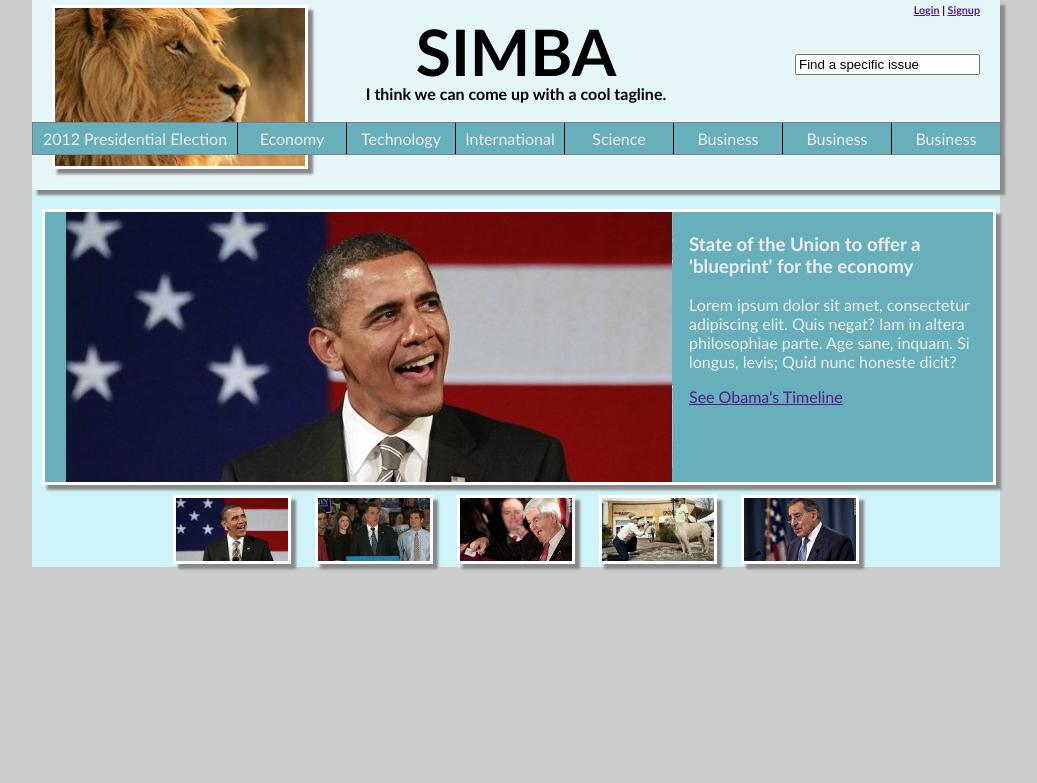
After one commit to askariMakeya/Simba, a PHP site: page /home.php in a window 1280 px wide. The commit adds this page. Shown: the top 783 px of the page, without its empty margins (124-1161 px from the left). Run offline with PHP 8.4, Linux system fonts and the light colour scheme.

Commit message:
Adding the homepage

```diff
--- /dev/null
+++ b/home.css
@@ -0,0 +1,139 @@
+body{
+	background-color:#cccccc;
+	margin:0px;
+	font-family:'Gill Sans', sans-serif
+}
+/* http://colorschemedesigner.com/#3l11T9pP.ebOE */
+.mainsite{
+	width: 968px;
+	margin-top:0px;
+	margin-left:auto;
+	margin-right:auto;
+	position:relative;
+	background-color:#CEF3F8;
+}
+.mainsite .top{
+	background-color: #E5F6F8;
+	margin:0px;
+	padding:20px;
+	height:150px;
+	box-shadow: 5px 5px 2.5px #888;
+}
+.mainsite .title{
+	width:500 px;
+	margin:0px auto;
+	text-align:center;
+	padding:0px;
+	color: black;
+	position: relative;
+	/*background-color:red;*/
+}
+.mainsite .title h1{
+	font-size: 4.0em;
+	margin:0px;
+	line-height: 1;
+	padding:0px;
+}
+.mainsite .title h4{
+	margin:0px;
+	padding:0px;
+}
+.mainsite .signup{
+	text-align: right;
+	padding:0px;
+	margin:0px;
+}
+.mainsite .logon{
+	/*background-color:red;*/
+	width: 158 px;
+	float:right;
+	position:relative;
+	top:-100px;
+}
+.mainsite .top .simba{
+	width:250px;
+	position:absolute;
+	left:20px;
+	top:5px;
+	border:solid white;
+	box-shadow: 5px 5px 2.5px #888;
+}
+.mainsite .categorybar{
+	padding:0;
+	list-style:none;
+	width:967px;
+	margin-top: 0;
+	position: absolute;
+	z-index:2;
+	left:0px;
+	border:solid gray;
+	border-width:thin;
+	line-height:21px;
+}
+.mainsite .categorybar li a{
+	text-decoration:none;
+	padding: 5px 2px;
+	color:#eee;
+	background:#67AFBA;
+	width:104px;
+	text-align:center;
+	float:left;
+	border-left: 1px solid black;
+}
+.mainsite .categorybar li a#first{
+	width:200px;
+	border-left:none;
+}
+.mainsite .categorybar li a#last{
+	width:104px;
+}
+.mainsite .categorybar li a:hover{
+	background-color:#CEF3F8;
+	color: black;
+}
+
+.mainsite .main{
+	height: 270px;
+	width: 948px;
+	position:relative;
+	margin-left:auto;
+	margin-right:auto;
+}
+.mainsite .main .text{
+	width:306px;
+	height:270px;
+	z-index:5;
+	position:absolute;
+	top:0px;
+	right:-10px;
+	color:#eee;
+	padding: 5px;
+}
+#sb1,#st1{
+	display:block;
+}
+#sb2,#sb3,#sb4,#sb5,#st2,#st3,#st4,#st5{
+	display:none;
+}
+.navbar ul{
+	padding: 0px;
+	list-style:none outside;
+	text-align: center;
+}
+.navbar li{
+	height: 76px;
+	width 116px;
+	display:inline;
+	margin: 0px 10px;
+}
+.main img{
+	margin: 0px 10px;
+	box-shadow: 5px 5px 2.5px #888;
+	position:relative;
+	left:-10px;
+	border:solid white;
+}
+.navbar img{
+	border:solid white;
+	box-shadow: 5px 5px 2.5px #888;
+}
--- /dev/null
+++ b/home.php
@@ -0,0 +1,114 @@
+<html>
+	<head>
+		<link rel="stylesheet" type="text/css" href="home.css" />
+		<script src="jquery-1.7.1.min.js"></script>
+		<script type="text/javascript">
+			var cname = 's1'
+			$(document).ready(function(){
+				$(".navbar li").hover(function(){
+					$(".navbar ."+cname+" img").css("border","solid white");
+					$("#sb"+cname.charAt(1)).hide();
+					$("#st"+cname.charAt(1)).hide();
+					cname = this.className;
+					$(".navbar ."+cname+" img").css("border","solid red");
+					$("."+cname).show();
+				});
+			});
+		</script>
+	</head>
+	<body>
+	<div class="mainsite">
+	<div class="top">
+	<div class="title">
+		<h1 >SIMBA</h1>
+		<h4 >I think we can come up with a cool tagline.</h3>
+	</div>
+
+	<div class="logon">
+		<h6 class="signup"><a href="">Login</a> | <a href="">Signup</a></h6>
+		</br></br>
+		<form><input type ="text" value="Find a specific issue"/></form>
+	</div>
+	</br>
+	<nav>
+	<ul class="categorybar">
+		<li><a id="first" href="">2012 Presidential Election</a></li>
+		<li><a href="">Economy</a></li>
+		<li><a href="">Technology</a></li>
+		<li><a href="">International</a></li>
+		<li><a href="">Science</a></li>
+		<li><a href="">Business</a></li>
+		<li><a href="">Business</a></li>
+		<li><a id="last"href="">Business</a></li>
+	</ul>
+	</nav>
+	<img class="simba" src="pics/lion.jpg"/>
+	</div>
+	</br>
+	<div class="main">
+			<div class="s1" id="sb1">
+				<a href="">
+					<img src="pics/obama.jpg"/>
+				</a>
+			</div>
+			<div class="s2" id="sb2">
+				<a href="">
+					<img src="pics/romney.jpg"/>
+				</a>
+			</div>
+			<div class="s3" id="sb3">
+				<a href="">
+					<img src="pics/newt1.jpg"/>
+				</a>
+			</div>
+			<div class="s4" id="sb4">
+				<a href="">
+					<img src="pics/florida.jpg"/>
+				</a>
+			</div>
+			<div class="s5" id="sb5">
+				<a href="">
+					<img src="pics/pentagon.jpg"/>
+				</a>
+			</div>
+			<div class="text">
+				<div class= "s1" id="st1">
+				<h3> State of the Union to offer a 'blueprint' for the economy</h3>
+				<p>Lorem ipsum dolor sit amet, consectetur adipiscing elit. Quis negat? Iam in altera philosophiae parte. Age sane, inquam. Si longus, levis; Quid nunc honeste dicit? </p>
+				<a href="">See Obama's Timeline</a>
+				</div>
+				<div class= "s2" id="st2">
+				<h3> Analysis: Romney's Southern discomfort</h3>
+				<p>Lorem ipsum dolor sit amet, consectetur adipiscing elit. Quis negat? Iam in altera philosophiae parte. Age sane, inquam. Si longus, levis; Quid nunc honeste dicit? </p>
+				<a href="">See Romney's Timeline</a>
+				</div>
+				<div class= "s3" id="st3">
+				<h3> A perfect storm for Gingrich</h3>
+				<p>Lorem ipsum dolor sit amet, consectetur adipiscing elit. Quis negat? Iam in altera philosophiae parte. Age sane, inquam. Si longus, levis; Quid nunc honeste dicit? </p>
+				<a href="">See Gingrich's Timeline</a>
+				</div>
+				<div class= "s4" id="st4">
+				<h3> For candidates, its boom burbs or bust</h3>
+				<p>Lorem ipsum dolor sit amet, consectetur adipiscing elit. Quis negat? Iam in altera philosophiae parte. Age sane, inquam. Si longus, levis; Quid nunc honeste dicit? </p>
+				<a href="">See the Republican Timeline</a>
+				</div>
+				<div class= "s5" id="st5">
+				<h3> Pentagon targets military sex assaults</h3>
+				<p>Lorem ipsum dolor sit amet, consectetur adipiscing elit. Quis negat? Iam in altera philosophiae parte. Age sane, inquam. Si longus, levis; Quid nunc honeste dicit? </p>
+				<a href="">See Military's Timeline</a>
+				</div>
+
+			</div>
+	</div>
+	<div class="navbar">
+			<ul>
+				<li class="s1"><img src="pics/obamasmall.jpg"></li>
+				<li class="s2"><img src="pics/romneysmall.jpg"></li>
+				<li class="s3"><img src="pics/newt1small.jpg"></li>
+				<li class="s4"><img src="pics/floridasmall.jpg"></li>
+				<li class="s5"><img src="pics/pentagonsmall.jpg"></li>
+			</ul>
+	</div>
+	</div>
+	</body
+</html>
--- a/slider.php
+++ b/slider.php
@@ -5,7 +5,7 @@
 		<script type="text/javascript">
 			var cname = 's1'
 			$(document).ready(function(){
-				$("li").hover(function(){
+				$(".navbar li").hover(function(){
 					$(".navbar ."+cname+" img").css("border","none");
 					$("#sb"+cname.charAt(1)).hide();
 					cname = this.className;
```
Also changed, not shown: pics/florida.jpg (added), pics/floridasmall.jpg (added), pics/lion.jpg (added), pics/newt1.jpg (added), pics/newt1small.jpg (added), pics/obama.jpg (added), pics/obamasmall.jpg (added), pics/pentagon.jpg (added), pics/pentagonsmall.jpg (added), pics/pipa.jpg (added), pics/romney.jpg (added), pics/romneysmall.jpg (added).
